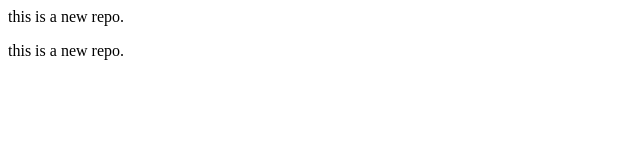
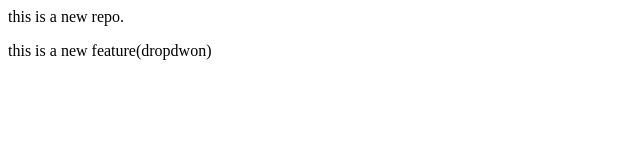
Before and after one commit to Govinda2210d/localrepo, a plain HTML site: page index.html in a window 1280 px wide. Shown: the full height of the page, 0-640 px from the left. Drawn offline with Linux system fonts and the light colour scheme.

Commit message:
add dropdwon

```diff
--- a/index.html
+++ b/index.html
@@ -1,2 +1,2 @@
 <p>this is a new repo.</p>
-<p>this is a new repo.</p>
+<p>this is a new feature(dropdwon)</p>
```
